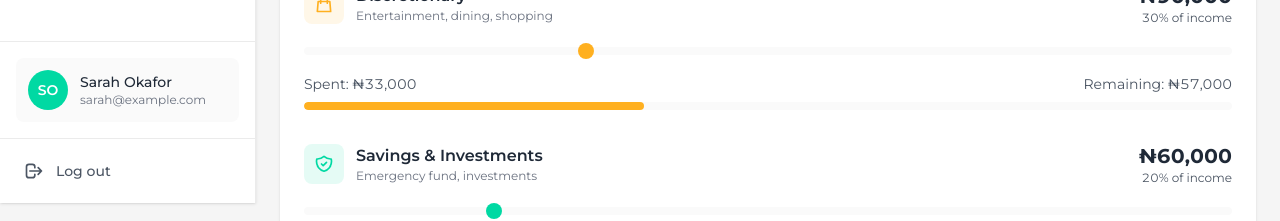
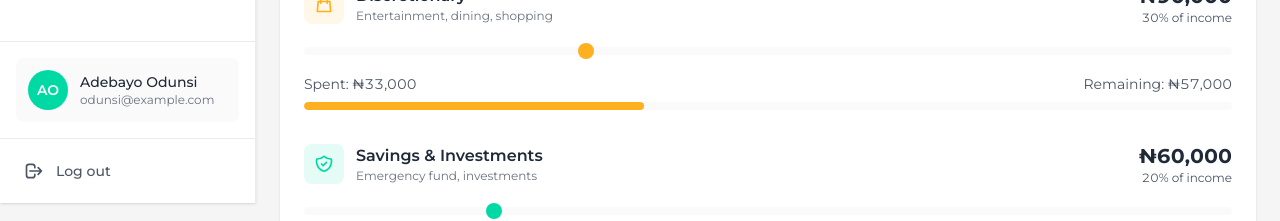
Before and after one commit to DavidWaza/Flynt, a Next.js app: page /dashboard/budget in a window 1280 px wide. Shown: the part 597-818 px from the top of the page. Built offline with nearby package versions, Linux system fonts and the light colour scheme.

Commit message:
chore: changed Sarah to Adebayo

```diff
--- a/app/dashboard/layout.tsx
+++ b/app/dashboard/layout.tsx
@@ -171,14 +171,14 @@ export default function DashboardLayout({
           <div className="border-t border-border-primary p-4">
             <div className="flex items-center gap-3 rounded-lg bg-bg-elevated p-3">
               <div className="flex h-10 w-10 items-center justify-center rounded-full bg-green-primary text-sm font-semibold text-white">
-								SO
+                AO
               </div>
               <div className="flex-1 min-w-0">
                 <p className="text-sm font-medium text-text-primary truncate">
-									Sarah Okafor
+                  Adebayo Odunsi
                 </p>
                 <p className="text-xs text-text-muted truncate">
-									sarah@example.com
+                  odunsi@example.com
                 </p>
               </div>
             </div>
```
Lines whose indentation alone changed are shown as unchanged.
